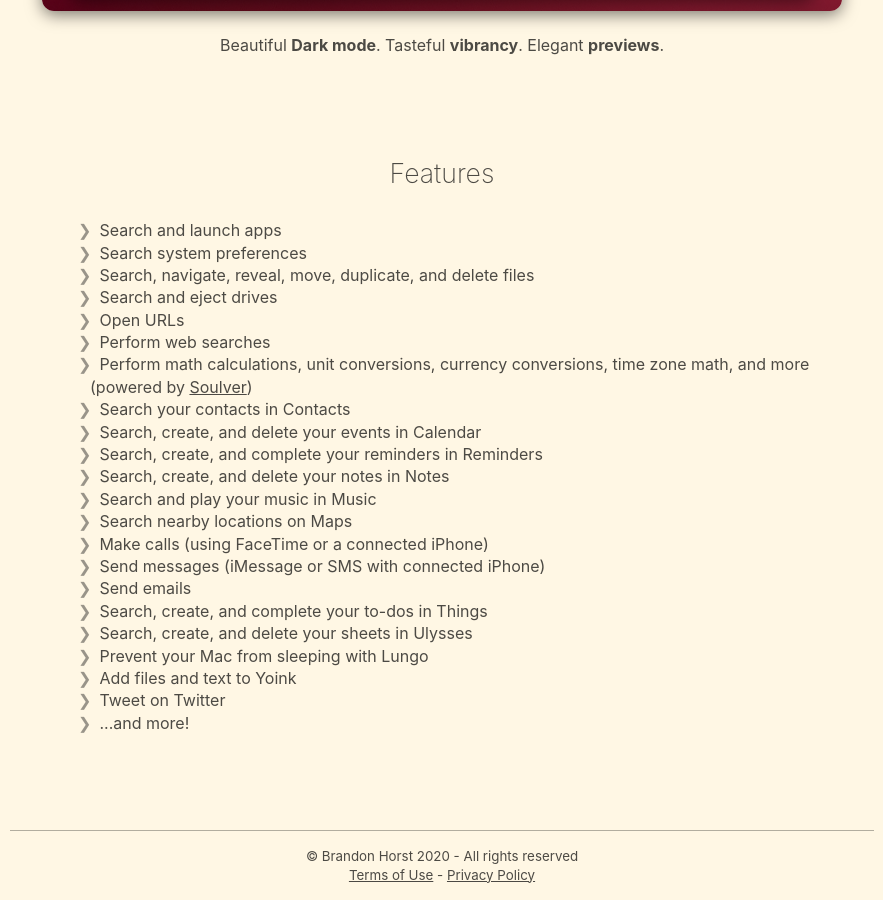
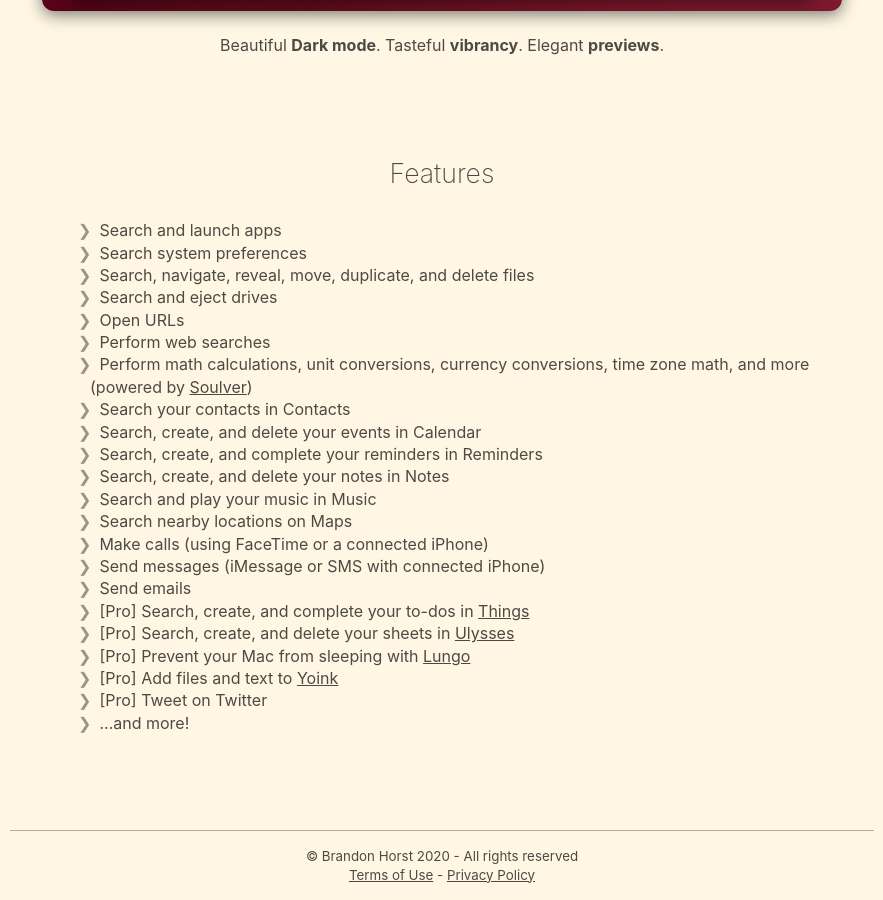
Before and after one commit to brandonhorst/app.lacona, a Jekyll site: the page built from index.html, in a window 1280 px wide and 900 px high, scrolled down 4054 px. Shown: the whole window, without its empty margins (198-1081 px from the left). Built offline with Jekyll 4.4.1, drawn with Linux system fonts in a browser that asks for light colours.

```diff
--- a/index.html
+++ b/index.html
@@ -65,11 +65,11 @@ description: Lacona - Don't just search. Command.
       <li>Make calls (using FaceTime or a connected iPhone)</li>
       <li>Send messages (iMessage or SMS with connected iPhone)</li>
       <li>Send emails</li>
-      <li>Search, create, and complete your to-dos in Things</li>
-      <li>Search, create, and delete your sheets in Ulysses</li>
-      <li>Prevent your Mac from sleeping with Lungo</li>
-      <li>Add files and text to Yoink</li>
-      <li>Tweet on Twitter</li>
+      <li>[Pro] Search, create, and complete your to-dos in <a href="https://culturedcode.com" target="_blank">Things</a></li>
+      <li>[Pro] Search, create, and delete your sheets in <a href="https://ulysses.app" target="_blank">Ulysses</a></li>
+      <li>[Pro] Prevent your Mac from sleeping with <a href="https://sindresorhus.com/lungo" target="_blank">Lungo</a></li>
+      <li>[Pro] Add files and text to <a href="https://eternalstorms.at/yoink/mac/" target="_blank">Yoink</a></li>
+      <li>[Pro] Tweet on Twitter</li>
       <li>...and more!</li>
     </ul>
   </section>
```
Also changed, not shown: blog/_drafts/custom-commands.md (+11 -1 lines), blog/_posts/2020-08-31-introducing-lacona-pro.md (added, +12 -0 lines).
